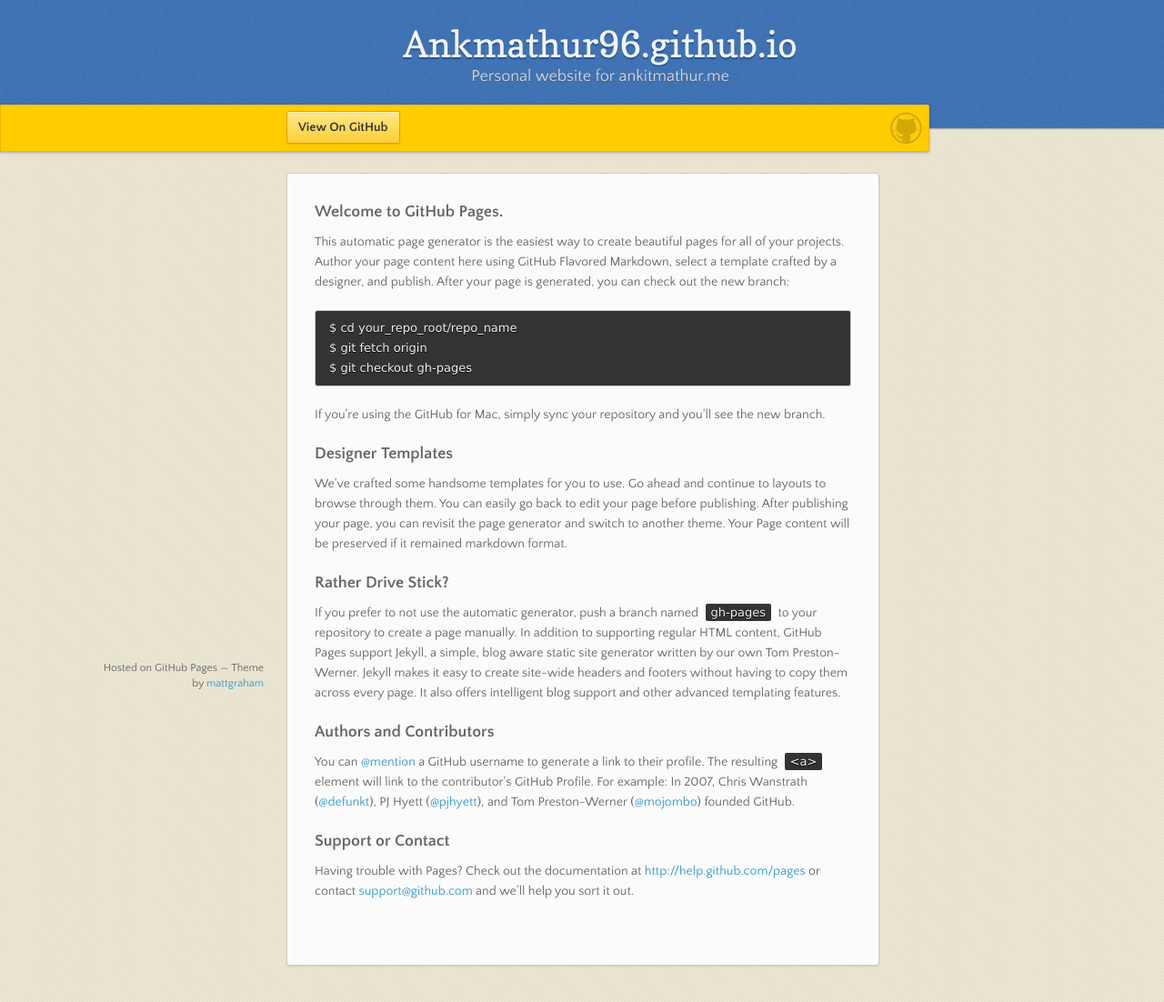
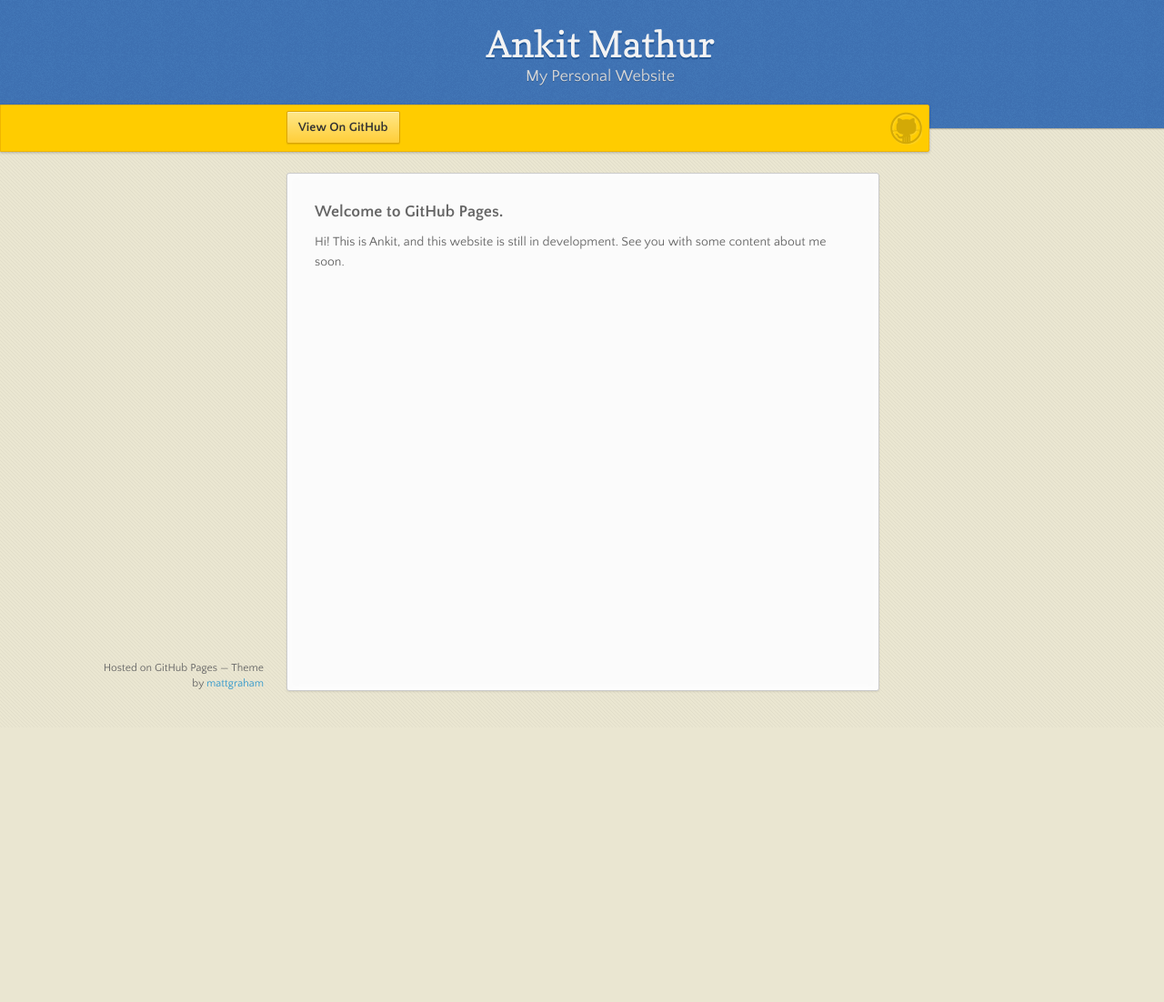
Before and after one commit to ankmathur96/ankmathur96.github.io, a plain HTML site: page index.html in a window 1280 px wide. Shown: the whole page at 91% size. After the commit the page ends 800 px from the top, so only its background shows below. Drawn offline with nearby package versions, Linux system fonts and the light colour scheme.

Commit message:
Changed away from default content. Message stating still in development.

```diff
--- a/index.html
+++ b/index.html
@@ -3,7 +3,7 @@
   <head>
     <meta charset="utf-8">
     <meta http-equiv="X-UA-Compatible" content="chrome=1">
-    <title>Ankmathur96.github.io by ankmathur96</title>
+    <title>Ankit Mathur</title>
     <link rel="stylesheet" href="stylesheets/styles.css">
     <link rel="stylesheet" href="stylesheets/pygment_trac.css">
     <script src="https://ajax.googleapis.com/ajax/libs/jquery/1.7.1/jquery.min.js"></script>
@@ -17,8 +17,8 @@
   <body>
 
       <header>
-        <h1>Ankmathur96.github.io</h1>
-        <p>Personal website for ankitmathur.me</p>
+        <h1>Ankit Mathur</h1>
+        <p>My Personal Website</p>
       </header>
 
       <div id="banner">
@@ -35,34 +35,7 @@
         <h3>
 <a name="welcome-to-github-pages" class="anchor" href="#welcome-to-github-pages"><span class="octicon octicon-link"></span></a>Welcome to GitHub Pages.</h3>
 
-<p>This automatic page generator is the easiest way to create beautiful pages for all of your projects. Author your page content here using GitHub Flavored Markdown, select a template crafted by a designer, and publish. After your page is generated, you can check out the new branch:</p>
-
-<pre><code>$ cd your_repo_root/repo_name
-$ git fetch origin
-$ git checkout gh-pages
-</code></pre>
-
-<p>If you're using the GitHub for Mac, simply sync your repository and you'll see the new branch.</p>
-
-<h3>
-<a name="designer-templates" class="anchor" href="#designer-templates"><span class="octicon octicon-link"></span></a>Designer Templates</h3>
-
-<p>We've crafted some handsome templates for you to use. Go ahead and continue to layouts to browse through them. You can easily go back to edit your page before publishing. After publishing your page, you can revisit the page generator and switch to another theme. Your Page content will be preserved if it remained markdown format.</p>
-
-<h3>
-<a name="rather-drive-stick" class="anchor" href="#rather-drive-stick"><span class="octicon octicon-link"></span></a>Rather Drive Stick?</h3>
-
-<p>If you prefer to not use the automatic generator, push a branch named <code>gh-pages</code> to your repository to create a page manually. In addition to supporting regular HTML content, GitHub Pages support Jekyll, a simple, blog aware static site generator written by our own Tom Preston-Werner. Jekyll makes it easy to create site-wide headers and footers without having to copy them across every page. It also offers intelligent blog support and other advanced templating features.</p>
-
-<h3>
-<a name="authors-and-contributors" class="anchor" href="#authors-and-contributors"><span class="octicon octicon-link"></span></a>Authors and Contributors</h3>
-
-<p>You can <a href="https://github.com/blog/821" class="user-mention">@mention</a> a GitHub username to generate a link to their profile. The resulting <code>&lt;a&gt;</code> element will link to the contributor's GitHub Profile. For example: In 2007, Chris Wanstrath (<a href="https://github.com/defunkt" class="user-mention">@defunkt</a>), PJ Hyett (<a href="https://github.com/pjhyett" class="user-mention">@pjhyett</a>), and Tom Preston-Werner (<a href="https://github.com/mojombo" class="user-mention">@mojombo</a>) founded GitHub.</p>
-
-<h3>
-<a name="support-or-contact" class="anchor" href="#support-or-contact"><span class="octicon octicon-link"></span></a>Support or Contact</h3>
-
-<p>Having trouble with Pages? Check out the documentation at <a href="http://help.github.com/pages">http://help.github.com/pages</a> or contact <a href="mailto:support@github.com">support@github.com</a> and we’ll help you sort it out.</p>
+<p>Hi! This is Ankit, and this website is still in development. See you with some content about me soon.</p>
       </section>
       <footer>
         <p><small>Hosted on GitHub Pages &mdash; Theme by <a href="https://twitter.com/michigangraham">mattgraham</a></small></p>
```
